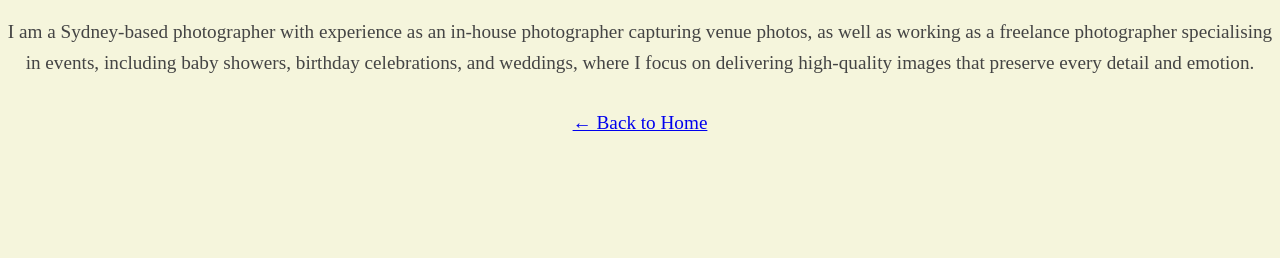
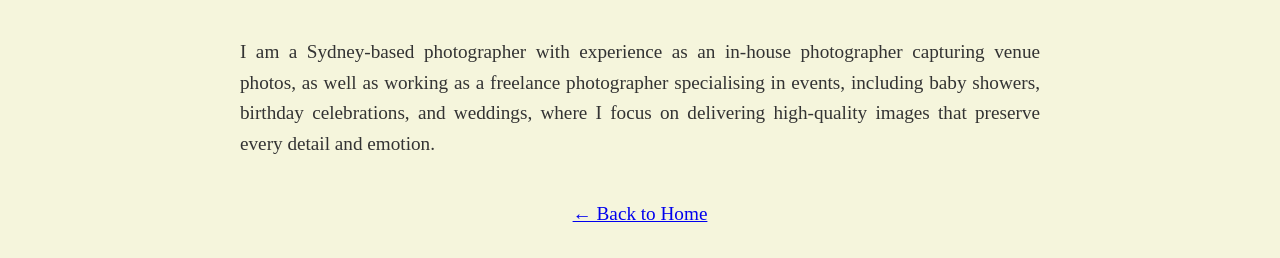
Before and after one commit to hirophoto/hirophoto.github.io, a plain HTML site: page about.html in a window 1280 px wide. Shown: the part 306-564 px from the top of the page. Drawn offline with Linux system fonts and the light colour scheme.

Commit message:
23rd commit

```diff
--- a/about.html
+++ b/about.html
@@ -18,11 +18,9 @@
     </nav>
 
   <h2>About Me</h2>
-  <p>
-    I am a Sydney-based photographer with experience as an in-house photographer capturing venue photos,
-    as well as working as a freelance photographer specialising in events, including baby showers, birthday celebrations, and weddings,
-    where I focus on delivering high-quality images that preserve every detail and emotion.
-  </p>
+<div class="about-text">
+  I am a Sydney-based photographer with experience as an in-house photographer capturing venue photos, as well as working as a freelance photographer specialising in events, including baby showers, birthday celebrations, and weddings, where I focus on delivering high-quality images that preserve every detail and emotion.
+</div>
 
   <p><a href="index.html">← Back to Home</a></p>
 
--- a/css/style.css
+++ b/css/style.css
@@ -158,3 +158,13 @@ tfoot td {
 .navbar a:hover {
   color: #8b4513; /* brownish highlight */
 }
+
+.about-text {
+  max-width: 800px;       /* Limit text width to 800px */
+  margin: 0 auto;         /* Centre the text horizontally */
+  text-align: justify;     /* Optional: makes text neatly aligned on both sides */
+  font-size: 1.2rem;       /* Adjust for readability */
+  line-height: 1.6;        /* Maintain comfortable spacing */
+  color: #333;             /* Ensure contrast with background */
+  padding: 20px 10px;      /* Optional: some padding for breathing room */
+}
```
